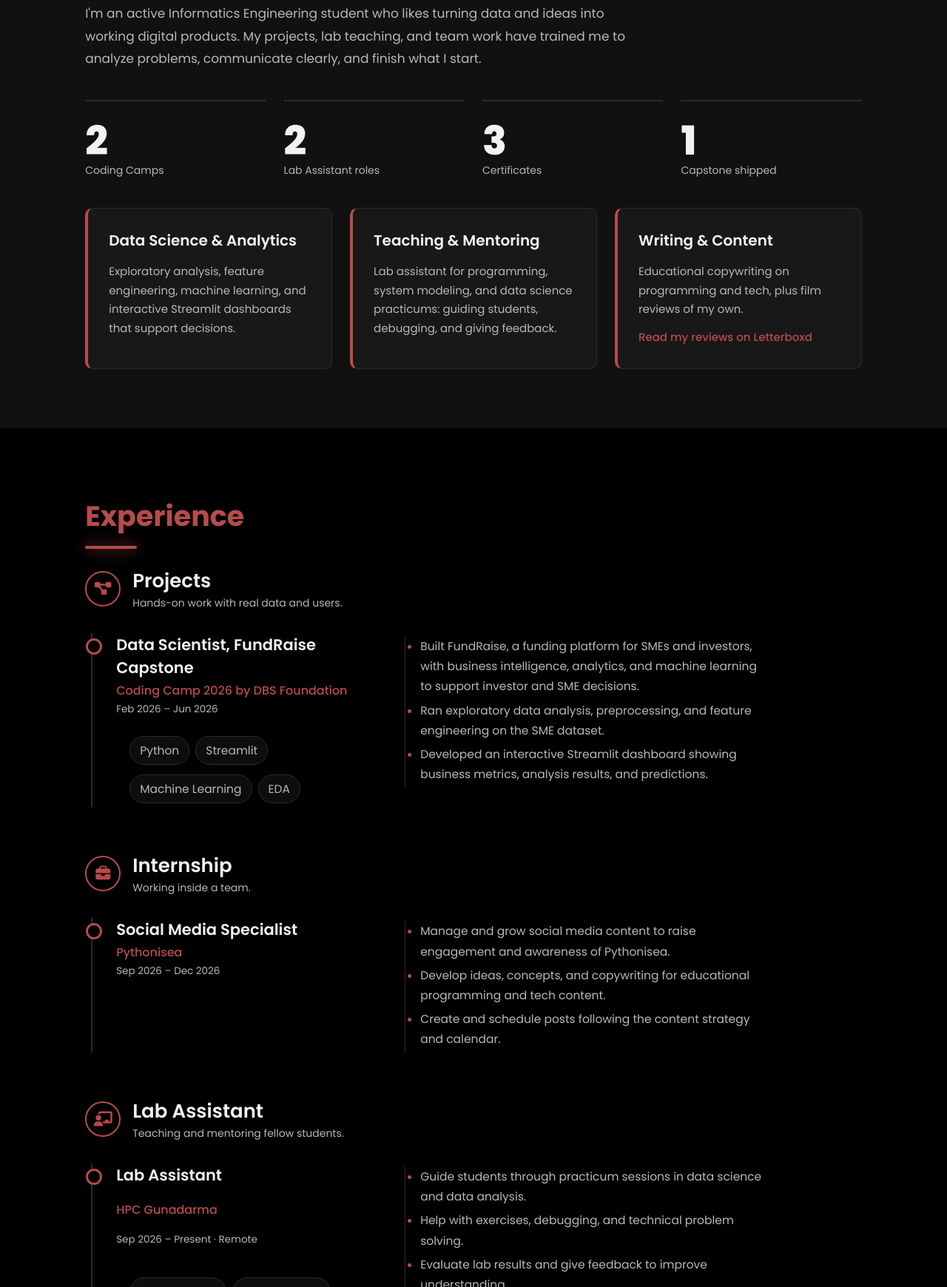
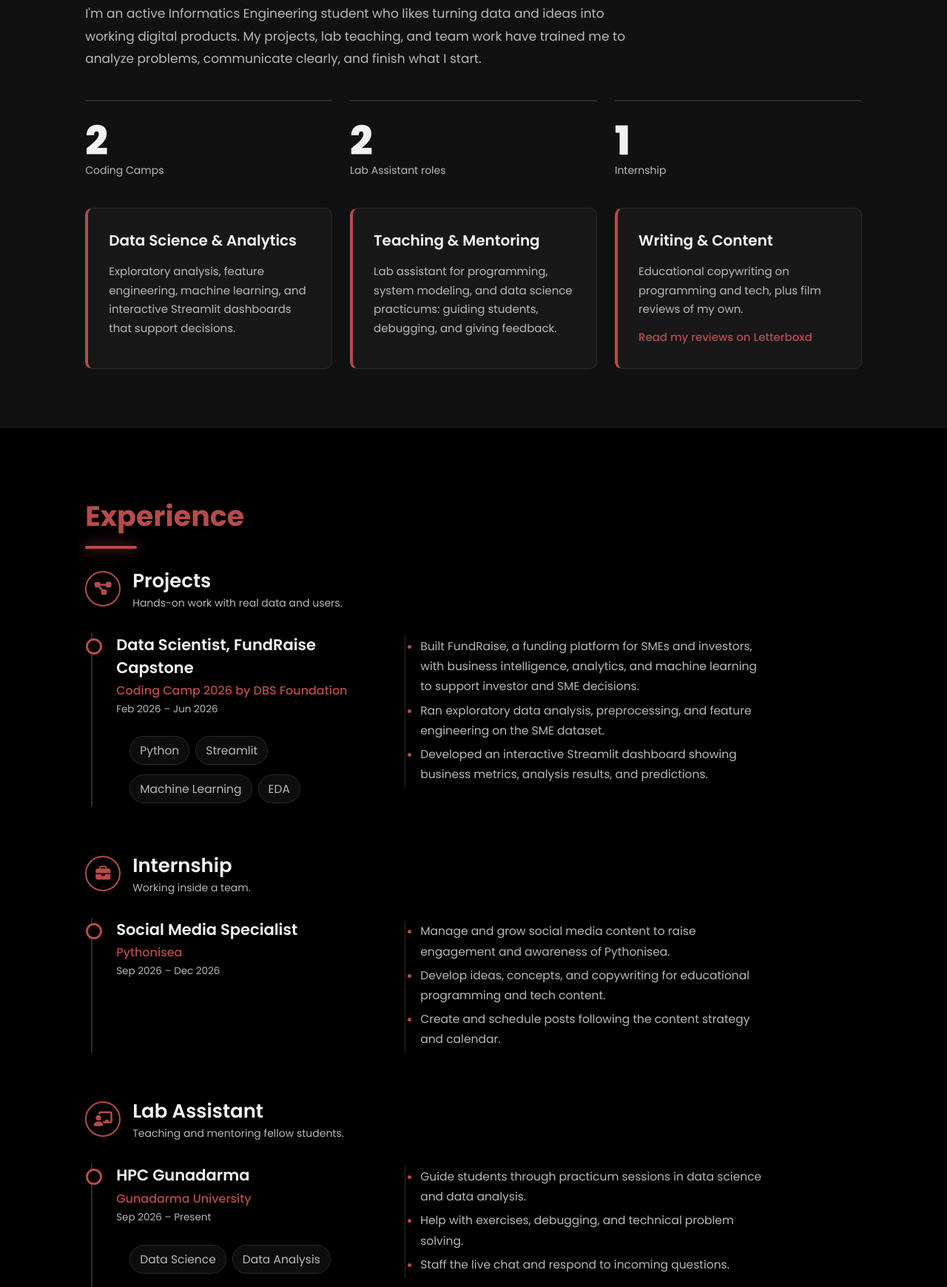
Before and after one commit to adamkevin24/portofolio, a plain HTML site: page index.html in a window 1280 px wide. Shown: the part 1060-2800 px from the top of the page at 74% size. Drawn offline with Linux system fonts and the light colour scheme.

Commit message:
Update index.html

```diff
--- a/index.html
+++ b/index.html
@@ -27,7 +27,7 @@
 
     <section class="home" id="home">
         <div class="home-img">
-            <img id="photo" src="adam.jpg" alt="Adam Kevin">
+            <img id="photo" src="Adam.jpeg" alt="Adam Kevin">
         </div>
         <div class="home-content">
             <h1>Hi, it's <span>Adam</span></h1>
@@ -56,8 +56,7 @@
         <div class="stats">
             <div class="stat reveal"><b data-count="2">0</b><span>Coding Camps</span></div>
             <div class="stat reveal"><b data-count="2">0</b><span>Lab Assistant roles</span></div>
-            <div class="stat reveal"><b data-count="3">0</b><span>Certificates</span></div>
-            <div class="stat reveal"><b data-count="1">0</b><span>Capstone shipped</span></div>
+            <div class="stat reveal"><b data-count="1">0</b><span>Internship</span></div>
         </div>
         <div class="cards three">
             <article class="card">
@@ -113,19 +112,18 @@
             <div class="group-title reveal"><i class="fa-solid fa-chalkboard-user"></i><div><h3>Lab Assistant</h3><p>Teaching and mentoring fellow students.</p></div></div>
             <div class="timeline">
                 <article class="entry reveal">
-                    <h4>Lab Assistant</h4>
-                    <p class="org">HPC Gunadarma</p>
-                    <p class="meta">Sep 2026 – Present · Remote</p>
+                    <h4>HPC Gunadarma</h4>
+                    <p class="org">Gunadarma University</p>
+                    <p class="meta">Sep 2026 – Present</p>
                     <ul>
                         <li>Guide students through practicum sessions in data science and data analysis.</li>
                         <li>Help with exercises, debugging, and technical problem solving.</li>
-                        <li>Evaluate lab results and give feedback to improve understanding.</li>
                         <li>Staff the live chat and respond to incoming questions.</li>
                     </ul>
                     <ul class="chips"><li>Data Science</li><li>Data Analysis</li></ul>
                 </article>
                 <article class="entry reveal">
-                    <h4>Information Systems Lab Assistant</h4>
+                    <h4>Information Systems</h4>
                     <p class="org">Gunadarma University</p>
                     <p class="meta">Mar 2025 – Jul 2026</p>
                     <ul>
@@ -152,10 +150,6 @@
                 <article class="entry reveal">
                     <h4>Volunteer, Engineering Cup ft. Ruang Ekspresi</h4>
                     <p class="org">Gunadarma University</p>
-                </article>
-                <article class="entry reveal">
-                    <h4>Team Member, UFO Vanguard Team</h4>
-                    <p class="org">Google Hackfest 2024</p>
                 </article>
             </div>
         </div>
```
